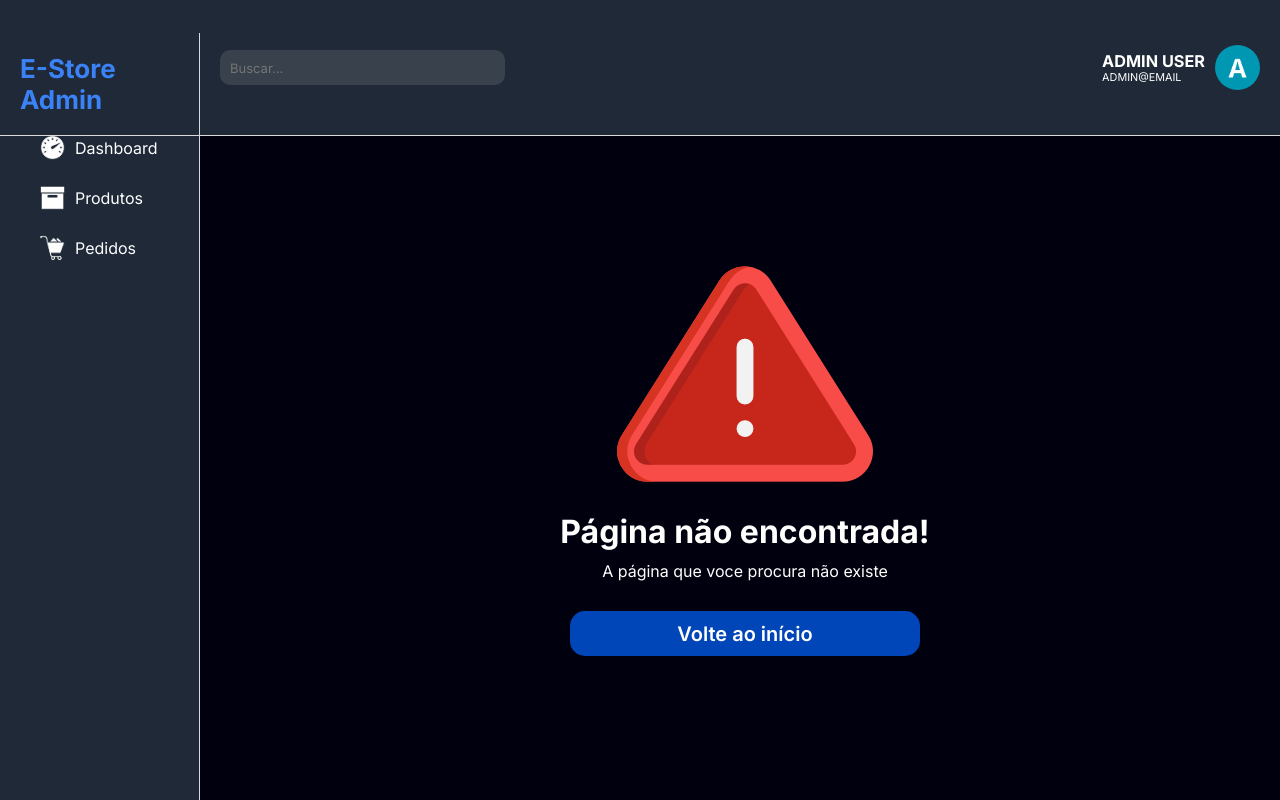
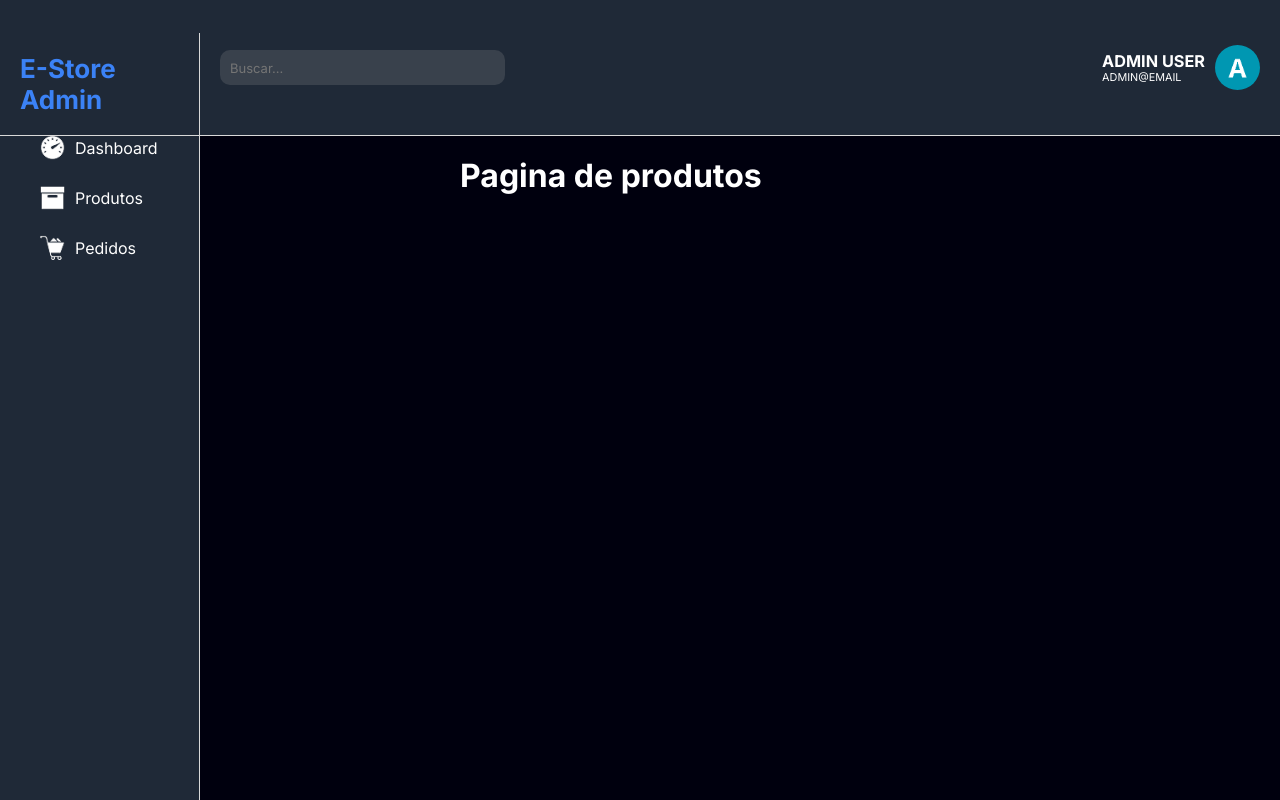
Before and after one commit to MinedCode/E-Store, a React (Vite) app: page /products in a window 1280 px wide. Built offline with nearby package versions, Linux system fonts and the light colour scheme; some icons are missing.

Commit message:
resovendo erro nas rotas

```diff
--- a/package.json
+++ b/package.json
@@ -10,8 +10,10 @@
     "preview": "vite preview"
   },
   "dependencies": {
+    "@emotion/react": "^11.14.0",
     "@emotion/styled": "^11.14.1",
     "@mui/icons-material": "^7.2.0",
+    "@mui/material": "^7.2.0",
     "react": "^18.3.1",
     "react-dom": "^18.3.1",
     "react-icons": "^5.5.0",
--- a/src/routes/Paths.jsx
+++ b/src/routes/Paths.jsx
@@ -4,10 +4,13 @@
 import ProductAdd from "../pages/ProductAdd";
 import ProductEdit from "../pages/ProductEdit";
 import NotFound from "../pages/NotFound";
+import Products from "../pages/Products";
+
 
 const Paths = () =>{
 
     return(
+
         <>
             <BrowserRouter>
                 <Routes>
@@ -15,8 +18,10 @@
                         <Route path="/" element={<Home/>}/>
                         <Route path="/productadd" element={<ProductAdd/>}/>
                         <Route path="/productedit/:id" element={<ProductEdit/>}/>
-                        <Route path="/*" element={<NotFound/>}/>
+                        <Route path="/products" element={<Products/>}/>
                     </Route>
+
+                    <Route path="/*" element={<NotFound/>}/>
                 </Routes>
             </BrowserRouter>
         </>
```
Also changed, not shown: 1 other file (tests, documents, lock files or other folders).
